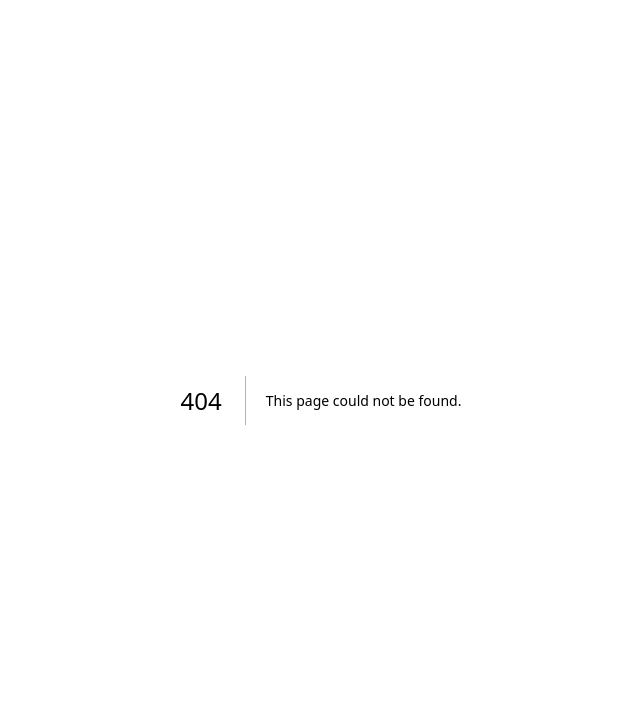
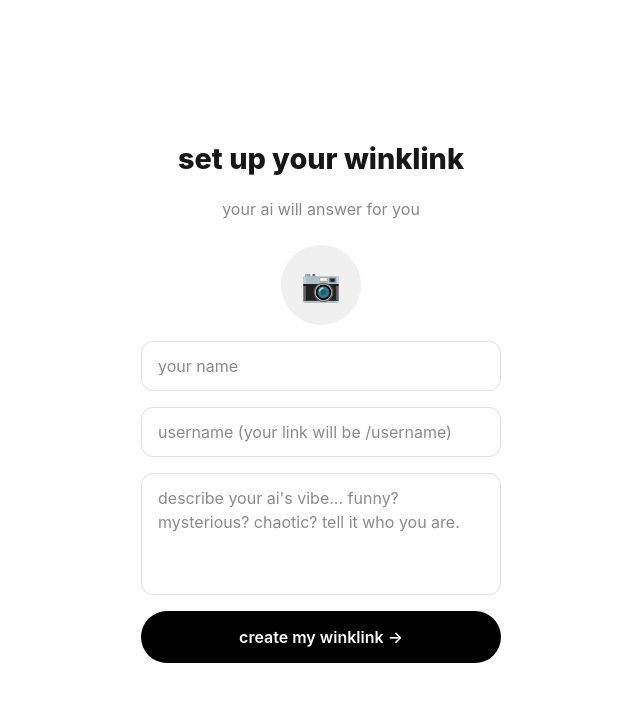
Before and after one commit to Unfazedk/winklink, a Next.js app: page /setup in a window 1280 px wide. Before the commit this address had no page. Shown: the top 702 px of the page, without its empty margins (319-959 px from the left). Built offline with nearby package versions, Linux system fonts and the light colour scheme.

Commit message:
fix: add missing alt attribute to profile picture img in setup page

```diff
--- /dev/null
+++ b/app/setup/page.js
@@ -0,0 +1,99 @@
+'use client'
+import { useState } from 'react'
+import { useRouter } from 'next/navigation'
+
+export default function Setup() {
+  const router = useRouter()
+  const [name, setName] = useState('')
+  const [username, setUsername] = useState('')
+  const [bio, setBio] = useState('')
+  const [pfp, setPfp] = useState(null)
+  const [preview, setPreview] = useState(null)
+
+  const handlePfp = (e) => {
+    const file = e.target.files[0]
+    if (!file) return
+    const reader = new FileReader()
+    reader.onloadend = () => {
+      setPfp(reader.result)
+      setPreview(reader.result)
+    }
+    reader.readAsDataURL(file)
+  }
+
+  const handleCreate = () => {
+    if (!username || !bio) return
+    const profile = { name, username, bio, pfp }
+    localStorage.setItem(`winklink_${username}`, JSON.stringify(profile))
+    router.push(`/${username}`)
+  }
+
+  return (
+    <main style={{
+      minHeight: '100vh',
+      background: '#fff',
+      display: 'flex',
+      flexDirection: 'column',
+      alignItems: 'center',
+      justifyContent: 'center',
+      fontFamily: '-apple-system, BlinkMacSystemFont, "Segoe UI", sans-serif',
+      padding: '20px',
+      gap: '16px'
+    }}>
+      <h2 style={{ fontSize: '1.8rem', fontWeight: '800', margin: 0 }}>set up your winklink</h2>
+      <p style={{ color: '#888', margin: 0 }}>your ai will answer for you</p>
+
+      <label style={{ cursor: 'pointer', marginTop: '8px' }}>
+        <div style={{
+          width: '80px', height: '80px', borderRadius: '50%',
+          background: '#f0f0f0', overflow: 'hidden',
+          display: 'flex', alignItems: 'center', justifyContent: 'center',
+          fontSize: '2rem'
+        }}>
+          {preview ? <img src={preview} alt="profile picture" style={{ width: '100%', height: '100%', objectFit: 'cover' }} /> : '📷'}
+        </div>
+        <input type="file" accept="image/*" onChange={handlePfp} style={{ display: 'none' }} />
+      </label>
+
+      <input
+        placeholder="your name"
+        value={name}
+        onChange={e => setName(e.target.value)}
+        style={inputStyle}
+      />
+      <input
+        placeholder="username (your link will be /username)"
+        value={username}
+        onChange={e => setUsername(e.target.value.toLowerCase().replace(/\s/g, ''))}
+        style={inputStyle}
+      />
+      <textarea
+        placeholder="describe your ai's vibe... funny? mysterious? chaotic? tell it who you are."
+        value={bio}
+        onChange={e => setBio(e.target.value)}
+        rows={4}
+        style={{ ...inputStyle, resize: 'none' }}
+      />
+
+      <button onClick={handleCreate} style={{
+        background: '#000', color: '#fff', border: 'none',
+        borderRadius: '50px', padding: '14px 32px',
+        fontSize: '1rem', fontWeight: '600', cursor: 'pointer',
+        width: '100%', maxWidth: '360px'
+      }}>
+        create my winklink →
+      </button>
+    </main>
+  )
+}
+
+const inputStyle = {
+  width: '100%',
+  maxWidth: '360px',
+  padding: '12px 16px',
+  borderRadius: '12px',
+  border: '1.5px solid #e0e0e0',
+  fontSize: '1rem',
+  outline: 'none',
+  fontFamily: '-apple-system, BlinkMacSystemFont, "Segoe UI", sans-serif'
+}
```
